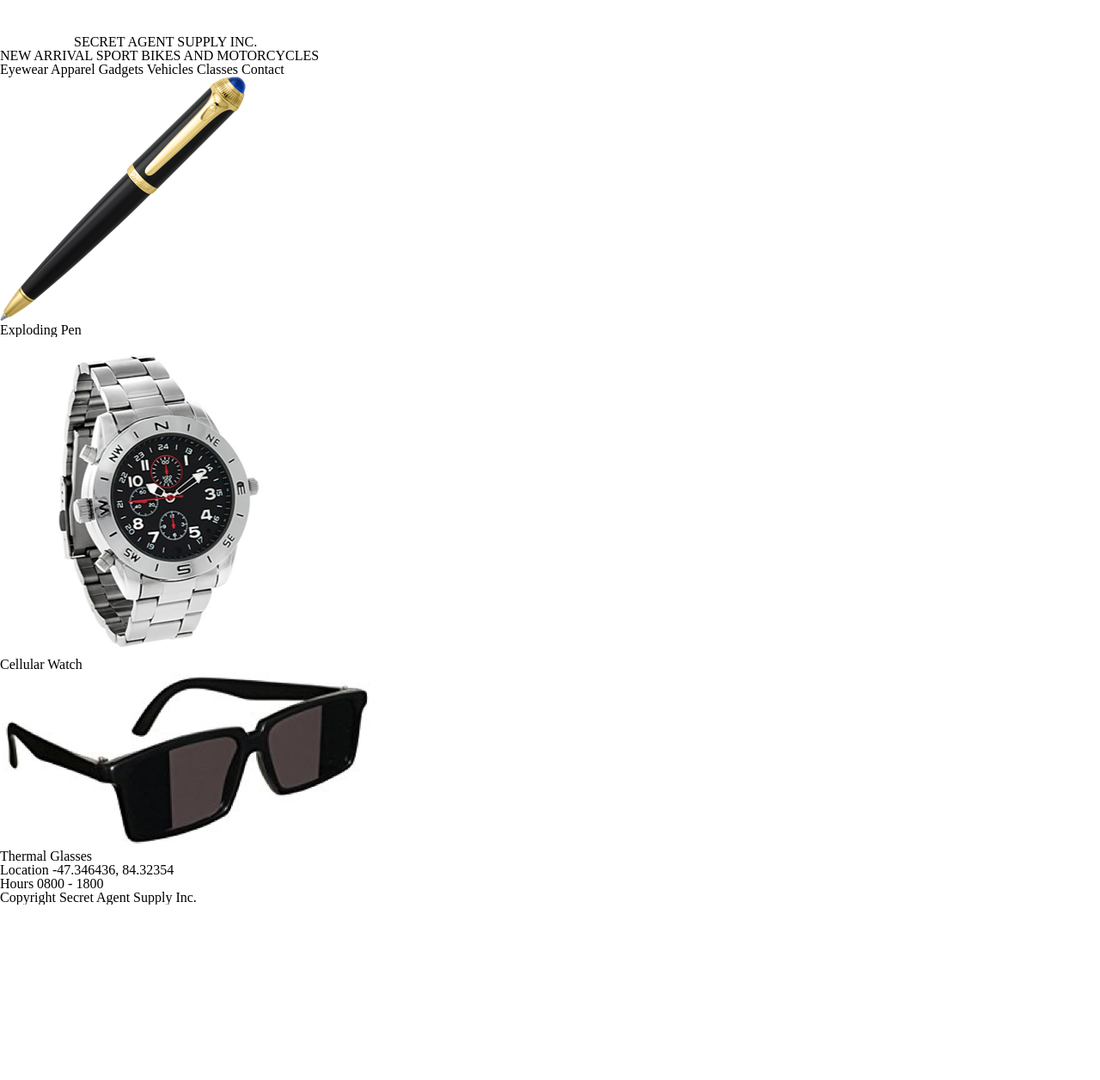
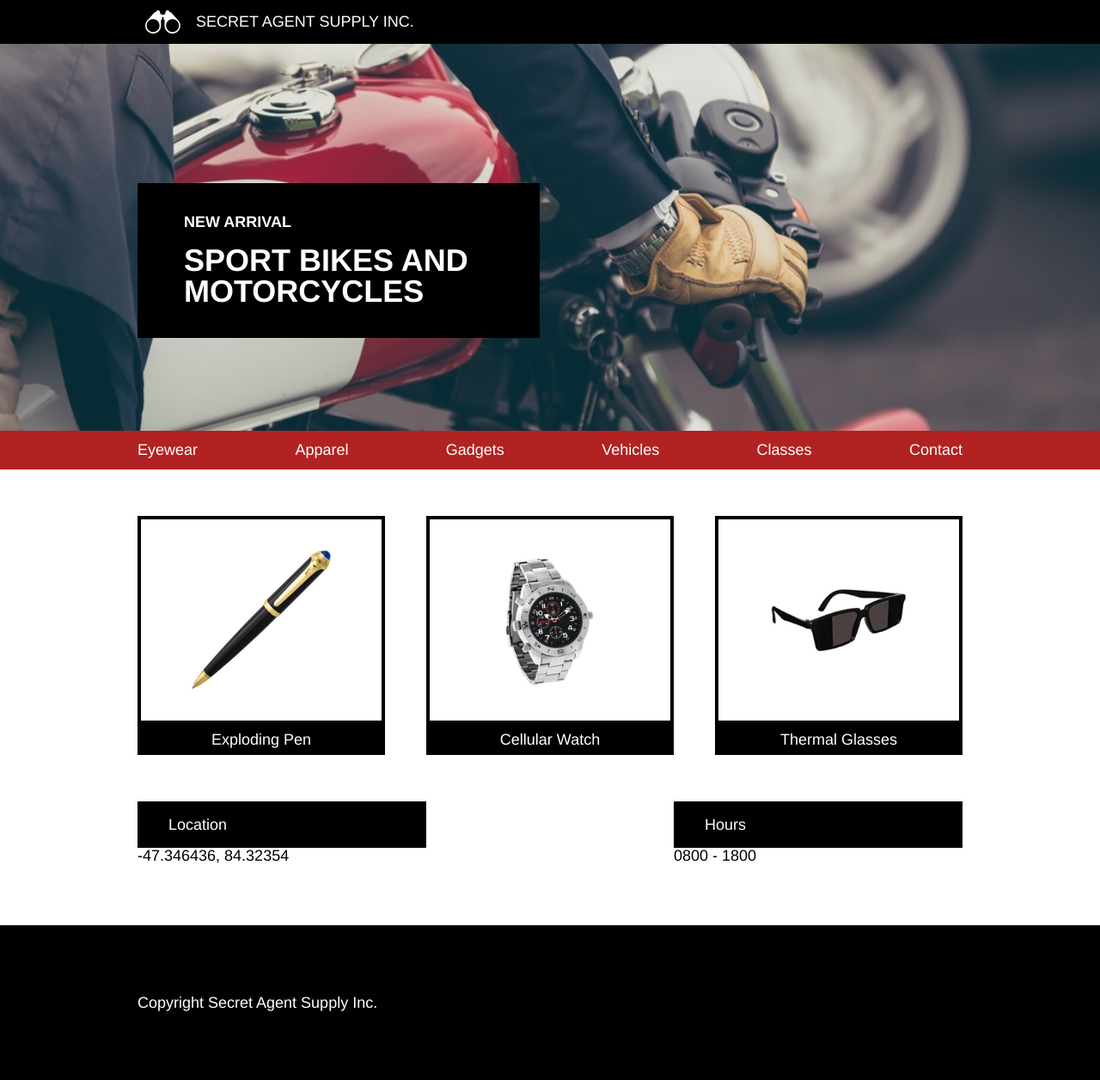
Before and after one commit to SawyerMulf/SecretAgentSupply, a plain HTML site: page index.html in a window 1280 px wide. Shown: the whole page at 86% size. Before the commit the page ends 1052 px from the top, so only its background shows below. Drawn offline with Linux system fonts and the light colour scheme.

Commit message:
Completed styles and made html changes

```diff
--- a/index.html
+++ b/index.html
@@ -7,21 +7,24 @@
     <link href="./resources/css/style.css" type="text/css" rel="stylesheet">
   </head>
   <body>
-
-
     <div class="header">
+      <div class="container">
         <img src="./resources/media/logo.png">
         <span>SECRET AGENT SUPPLY INC.</span>
       </div>
+    </div>
 
     <div class="main">
-      <div class="mainText">
-        <span id="mainTop">NEW ARRIVAL</span>
-        <span id="mainBottom">SPORT BIKES AND MOTORCYCLES</span>
+      <div class="container">
+        <div class="mainTextBox">
+          <h4 id="mainTop">NEW ARRIVAL</h4>
+          <h1 id="mainBottom">SPORT BIKES AND MOTORCYCLES</h1>
+        </div>
       </div>
     </div>
 
     <div class="nav">
+      <div class="container">
         <nav>
           <span>Eyewear</span>
           <span>Apparel</span>
@@ -31,54 +34,64 @@
           <span>Contact</span>
         </nav>
       </div>
+    </div>
 
+    <div class="productsSection">
+      <div class="container">
         <div class="products">
-
           <div class="product" id="pen">
-        <div class="penImage">
+            <div class="productImage">
               <img src="./resources/media/pen.png">
             </div>
-        <div class="penText">
-          <span>Exploding Pen</span>
+            <div class="productText">
+              <p>Exploding Pen</p>
             </div>
           </div>
 
           <div class="product" id="watch">
-        <div class="watchImage">
+            <div class="productImage">
               <img src="./resources/media/watch.png">
             </div>
-        <div class="watchText">
-          <span>Cellular Watch</span>
+            <div class="productText">
+              <p>Cellular Watch</p>
             </div>
           </div>
 
           <div class="product" id="glasses">
-        <div class="glassesImage">
+            <div class="productImage">
               <img src="./resources/media/glasses.png">
             </div>
-        <div class="glassesText">
-          <span>Thermal Glasses</span>
+            <div class="productText">
+              <p>Thermal Glasses</p>
+            </div>
+          </div>
+        </div>
       </div>
     </div>
 
+    <div class="info">
+      <div class="container">
+        <div class="location">
+         <div id="infoBox">
+           <span>Location</span>
          </div>
-
-    <div class="info">
-      <div class="location">
-       <span id="infoBox">Location</span>
          <span id="infoText">-47.346436, 84.32354</span>
         </div>
 
         <div class="hours">
-        <span id="infoBox">Hours</span>
+          <div id="infoBox">
+            <span>Hours</span>
+          </div>
           <span id="infoText">0800 - 1800</span>
+        </div>
       </div>
     </div>
 
     <div class="footer">
-      <span>Copyright Secret Agent Supply Inc.</span>
+      <div class="container">
+        <p>Copyright Secret Agent Supply Inc.</p>
       </div>
-
+    </div>
 
   </body>
 </html>
--- a/resources/css/style.css
+++ b/resources/css/style.css
@@ -0,0 +1,153 @@
+html {
+  font-size: 18px;
+  font-family: helvetica;
+}
+
+nav {
+  padding: .75rem 0;
+  display: flex;
+  justify-content: space-between;
+  color: white;
+  font-family: helvetica;
+}
+
+.header {
+  background: black;
+}
+
+.container {
+  width: 960px;
+  margin: 0 auto;
+}
+
+.header .container {
+  padding: .66rem 0;
+  display: flex;
+  align-items: center;
+}
+
+.header img {
+  height: 1.5rem;
+  margin-right: 1rem;
+  margin-left: .5rem;
+}
+
+.header span {
+  color: white;
+  font-family: helvetica;
+  font-size: 1rem;
+}
+
+.main {
+  height: 25rem;
+  background-image: url(./../media/moto.jpeg);
+  background-repeat: no-repeat;
+  background-size: cover;
+  background-position: center;
+}
+
+.main .container {
+  height: 25rem;
+}
+
+.mainTextBox {
+  background-color: black;
+  color: white;
+  width: 20em;
+  padding: 2em 3em;
+  position: relative;
+  top: 9em;
+  font-family: helvetica;
+  font-weight: bold;
+}
+
+.nav {
+  background: firebrick;
+}
+
+.productsSection {
+  position: relative;
+  top: 3rem;
+}
+
+.product {
+  width: 30%;
+}
+
+.products {
+  display: flex;
+  justify-content: space-between;
+}
+
+.productImage {
+  border: 4px solid black;
+  padding: 2em 0;
+  height: 9em;
+  display: flex;
+  justify-content: center;
+  align-items: center;
+}
+
+.productImage img {
+  max-width: 9rem;
+}
+
+.productText {
+  background: black;
+  color: white;
+  padding: .5rem 0
+}
+
+.productText p {
+  text-align: center;
+  font-family: helvetica;
+}
+
+.info {
+  position: relative;
+  top: 3rem;
+  margin-top: 3rem;
+}
+
+.info .container {
+  display: flex;
+  justify-content: space-between;
+}
+
+.hours, .location {
+  width: 35%;
+}
+
+.footer {
+  position: relative;
+  top: 3rem;
+  margin-top: 4rem;
+  height: 10rem;
+  background: black;
+  color: white;
+}
+
+.footer .container p {
+  text-align: left;
+}
+
+.footer .container {
+  height: 100%;
+  display: flex;
+  align-items: center;
+}
+
+#mainTop {
+  margin-bottom: 1rem;
+  font-size: 1rem;
+}
+
+#mainBottom {
+  font-size: 2rem;
+}
+
+#infoBox {
+  background: black;
+  padding: 1rem 2rem;
+  color: white;
+}
```
Lines whose indentation alone changed are shown as unchanged.
